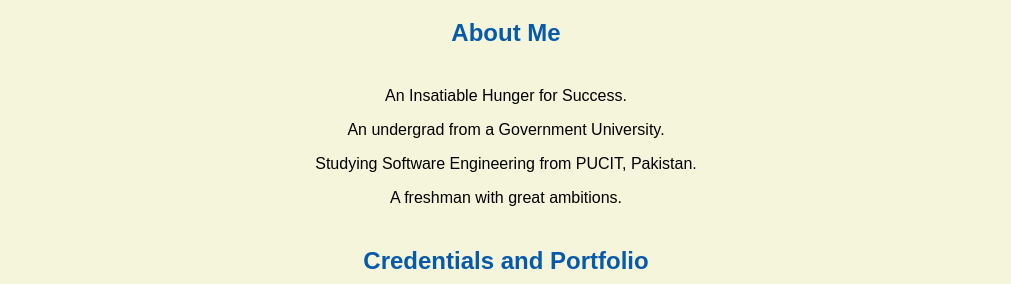
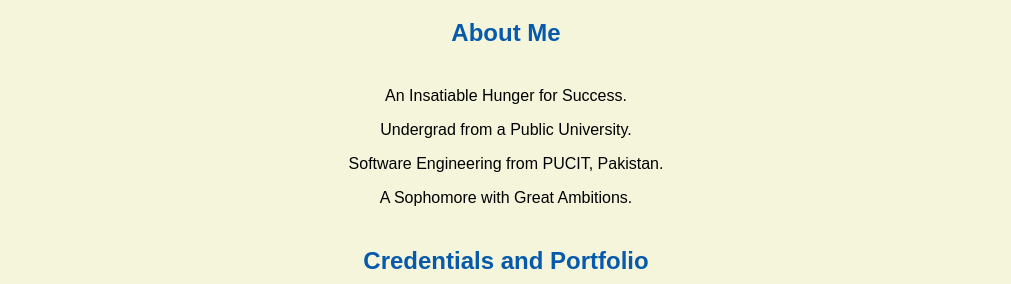
Before and after one commit to haris-bit/haris-bit.github.io, a plain HTML site: page index.html in a window 1280 px wide. Shown: the part 516-800 px from the top of the page, without its empty margins (134-1145 px from the left). Drawn offline with Linux system fonts and the light colour scheme.

Commit message:
Update index.html

```diff
--- a/index.html
+++ b/index.html
@@ -15,9 +15,9 @@
 <h1>Haris Iftikhar's Portal</h1>
 <h2>About Me</h2>
 	  <p> An Insatiable Hunger for Success.</p>
-  <p>An undergrad from a Government University.</p>
-<p> Studying Software Engineering from PUCIT, Pakistan. </p>
-<p> A freshman with great ambitions.</p>
+  <p>Undergrad from a Public University.</p>
+<p>Software Engineering from PUCIT, Pakistan. </p>
+<p>A Sophomore with Great Ambitions.</p>
 <h2>Credentials and Portfolio</h2>
 
 <p><a href = "resume.html">My Resume</a> | <a href = "https://github.com/haris-bit"> My GitHub</a></p>
```
